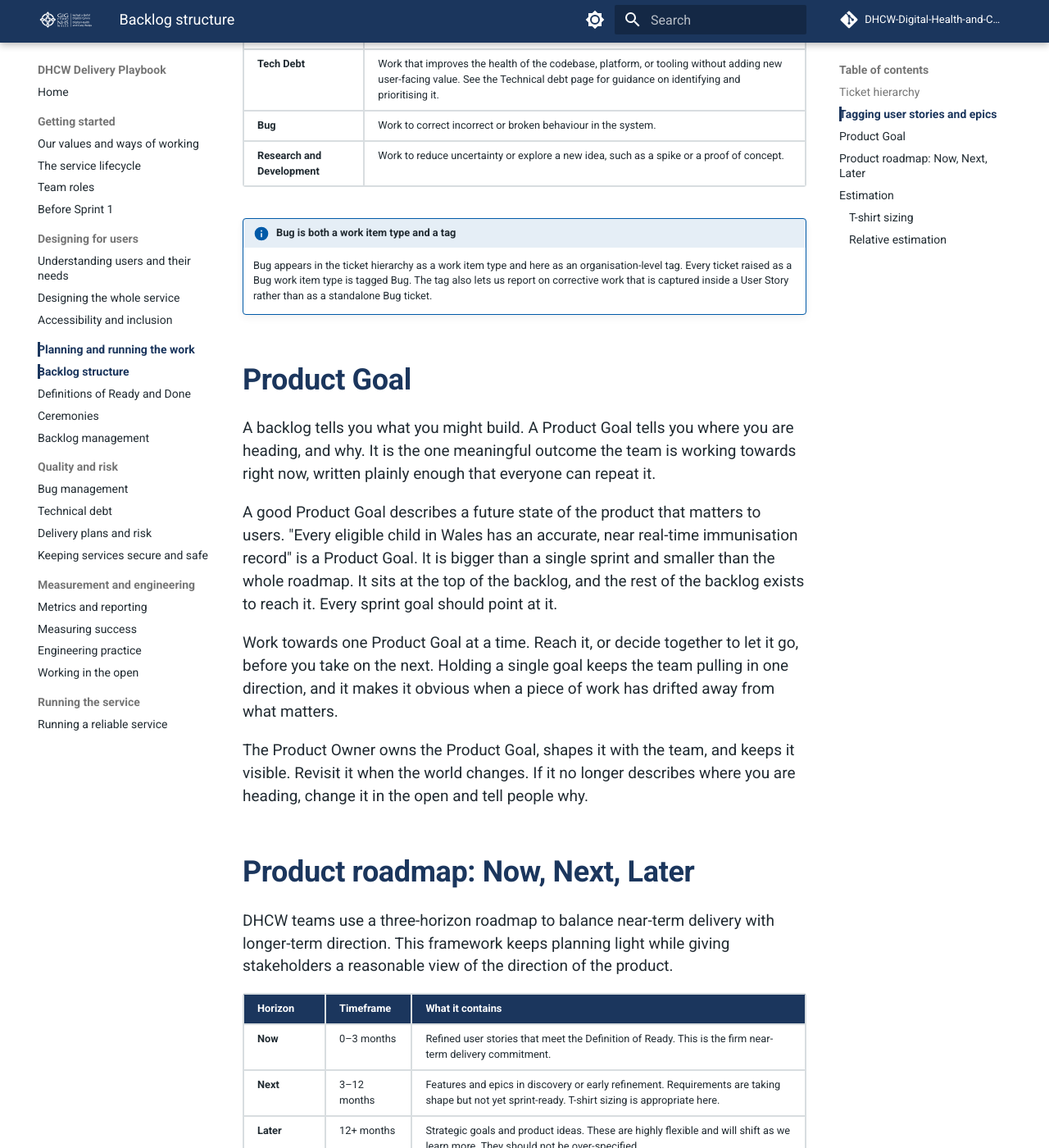
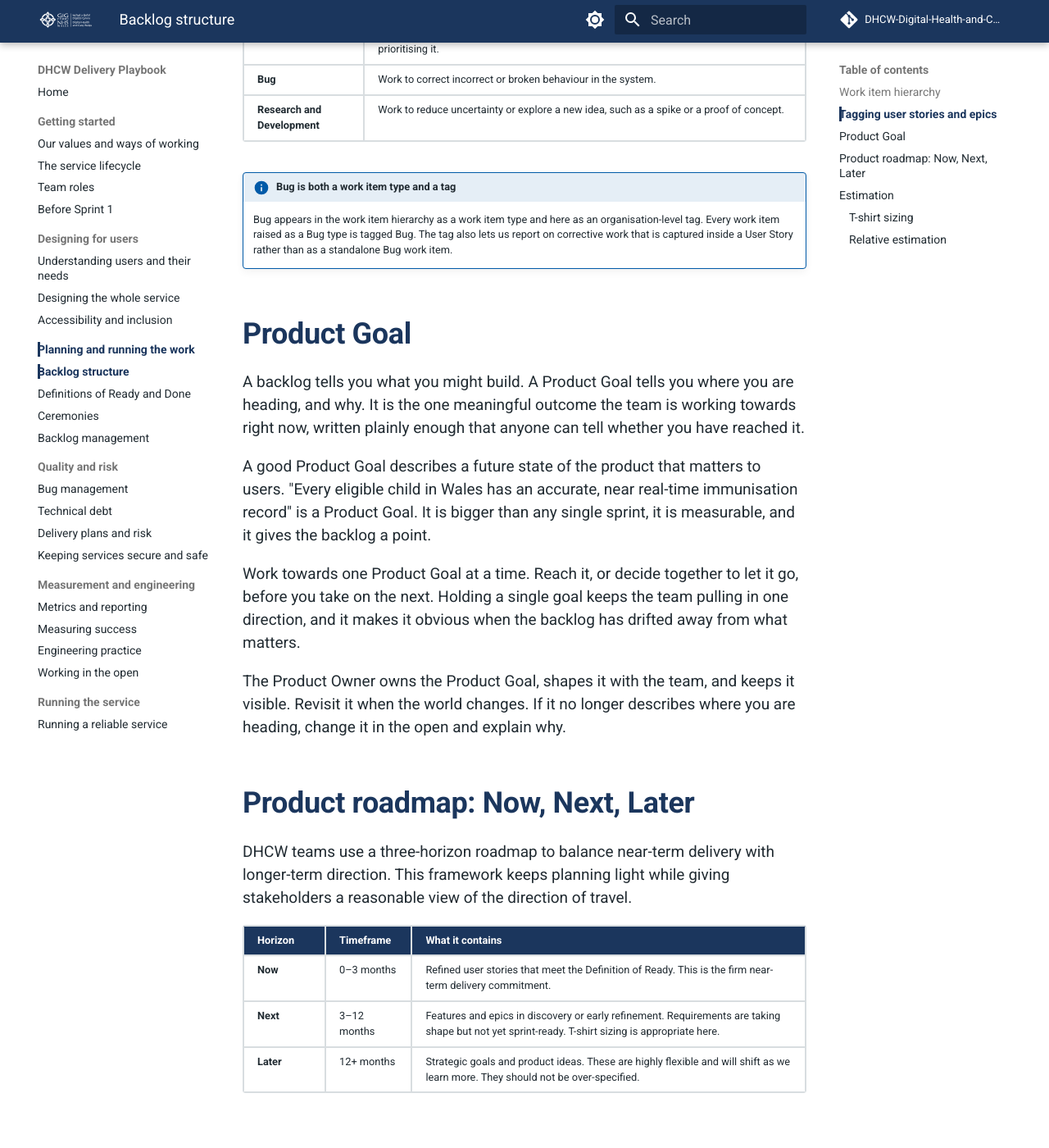
Before and after one commit to DHCW-Digital-Health-and-Care-Wales/dhcw-delivery-playbook, an MkDocs documentation site: the page built from docs/backlog-structure.md, in a window 1280 px wide and 1400 px high, scrolled down 1301 px. Shown: the whole window at 82% size. Built offline with MkDocs 1.6.1 and Material for MkDocs 9.7.7, drawn with Linux system fonts in a browser that asks for light colours; comment, search, counter and statistics services are not loaded; some of the changed text lies outside the part shown.

Commit message:
Align backlog structure terminology on "work item"

```diff
--- a/docs/backlog-structure.md
+++ b/docs/backlog-structure.md
@@ -1,8 +1,8 @@
 # Backlog structure
 
-## Ticket hierarchy
+## Work item hierarchy
 
-Everything the team does is tracked in Azure DevOps. The ticket hierarchy below applies across all DHCW product teams.
+Everything the team does is tracked in Azure DevOps. The work item hierarchy below applies across all DHCW product teams.
 
 | Level | Type | Description | Horizon | Owner |
 | --- | --- | --- | --- | --- |
@@ -16,7 +16,7 @@
 
 ## Tagging user stories and epics
 
-Every Epic and User Story carries one organisation-level tag. Tags give DHCW a consistent view across teams of where effort is going, so leadership can see the balance between new value, maintenance, and learning across the whole portfolio. Tags are applied in Azure DevOps and add a portfolio view on top of the work item type.
+Every Epic and User Story carries one organisation-level tag. Tags give DHCW a consistent view across teams of where effort is going, so leadership can see the balance between new value, maintenance, and fixing problems.
 
 | Tag | When to use it |
 | --- | --- |
@@ -26,21 +26,21 @@
 | **Research and Development** | Work to reduce uncertainty or explore a new idea, such as a spike or a proof of concept. |
 
 !!! info "Bug is both a work item type and a tag"
-    Bug appears in the ticket hierarchy as a work item type and here as an organisation-level tag. Every ticket raised as a Bug work item type is tagged Bug. The tag also lets us report on corrective work that is captured inside a User Story rather than as a standalone Bug ticket.
+    Bug appears in the work item hierarchy as a work item type and here as an organisation-level tag. Every work item raised as a Bug type is tagged Bug. The tag also lets us report on corrective work that is captured inside a User Story rather than as a standalone Bug work item.
 
 ## Product Goal
 
-A backlog tells you what you might build. A Product Goal tells you where you are heading, and why. It is the one meaningful outcome the team is working towards right now, written plainly enough that everyone can repeat it.
+A backlog tells you what you might build. A Product Goal tells you where you are heading, and why. It is the one meaningful outcome the team is working towards right now, written plainly enough that anyone can tell whether you have reached it.
 
-A good Product Goal describes a future state of the product that matters to users. "Every eligible child in Wales has an accurate, near real-time immunisation record" is a Product Goal. It is bigger than a single sprint and smaller than the whole roadmap. It sits at the top of the backlog, and the rest of the backlog exists to reach it. Every sprint goal should point at it.
+A good Product Goal describes a future state of the product that matters to users. "Every eligible child in Wales has an accurate, near real-time immunisation record" is a Product Goal. It is bigger than any single sprint, it is measurable, and it gives the backlog a point.
 
-Work towards one Product Goal at a time. Reach it, or decide together to let it go, before you take on the next. Holding a single goal keeps the team pulling in one direction, and it makes it obvious when a piece of work has drifted away from what matters.
+Work towards one Product Goal at a time. Reach it, or decide together to let it go, before you take on the next. Holding a single goal keeps the team pulling in one direction, and it makes it obvious when the backlog has drifted away from what matters.
 
-The Product Owner owns the Product Goal, shapes it with the team, and keeps it visible. Revisit it when the world changes. If it no longer describes where you are heading, change it in the open and tell people why.
+The Product Owner owns the Product Goal, shapes it with the team, and keeps it visible. Revisit it when the world changes. If it no longer describes where you are heading, change it in the open and explain why.
 
 ## Product roadmap: Now, Next, Later
 
-DHCW teams use a three-horizon roadmap to balance near-term delivery with longer-term direction. This framework keeps planning light while giving stakeholders a reasonable view of the direction of the product.
+DHCW teams use a three-horizon roadmap to balance near-term delivery with longer-term direction. This framework keeps planning light while giving stakeholders a reasonable view of the direction of travel.
 
 | Horizon | Timeframe | What it contains |
 | --- | --- | --- |
@@ -64,7 +64,7 @@
 
 ### Relative estimation
 
-For sprint-level stories, teams estimate relative effort using a shared scale. The most common approach is the Fibonacci sequence (1, 2, 3, 5, 8, 13, 21), where the team agrees what a '1' and a '3' look like as reference points, then estimates everything else relative to those. The goal is a shared understanding of complexity.
+For sprint-level stories, teams estimate relative effort using a shared scale. The most common approach is the Fibonacci sequence (1, 2, 3, 5, 8, 13, 21), where the team agrees what a '1' and a '3' look like and estimates other stories in relation to them.
 
 !!! info "Estimation is a team conversation"
-    Story points and t-shirt sizes are planning aids and a valuable way of capturing discussion and shared understanding of the complexity of work. If your team is debating whether something is a 5 or an 8, the debate itself is the value.
+    Story points and t-shirt sizes are planning aids and a valuable way of capturing discussion and shared understanding of the complexity of work. If your team is debating whether something is a 3 or a 5, the conversation is the point, not the number.
```
